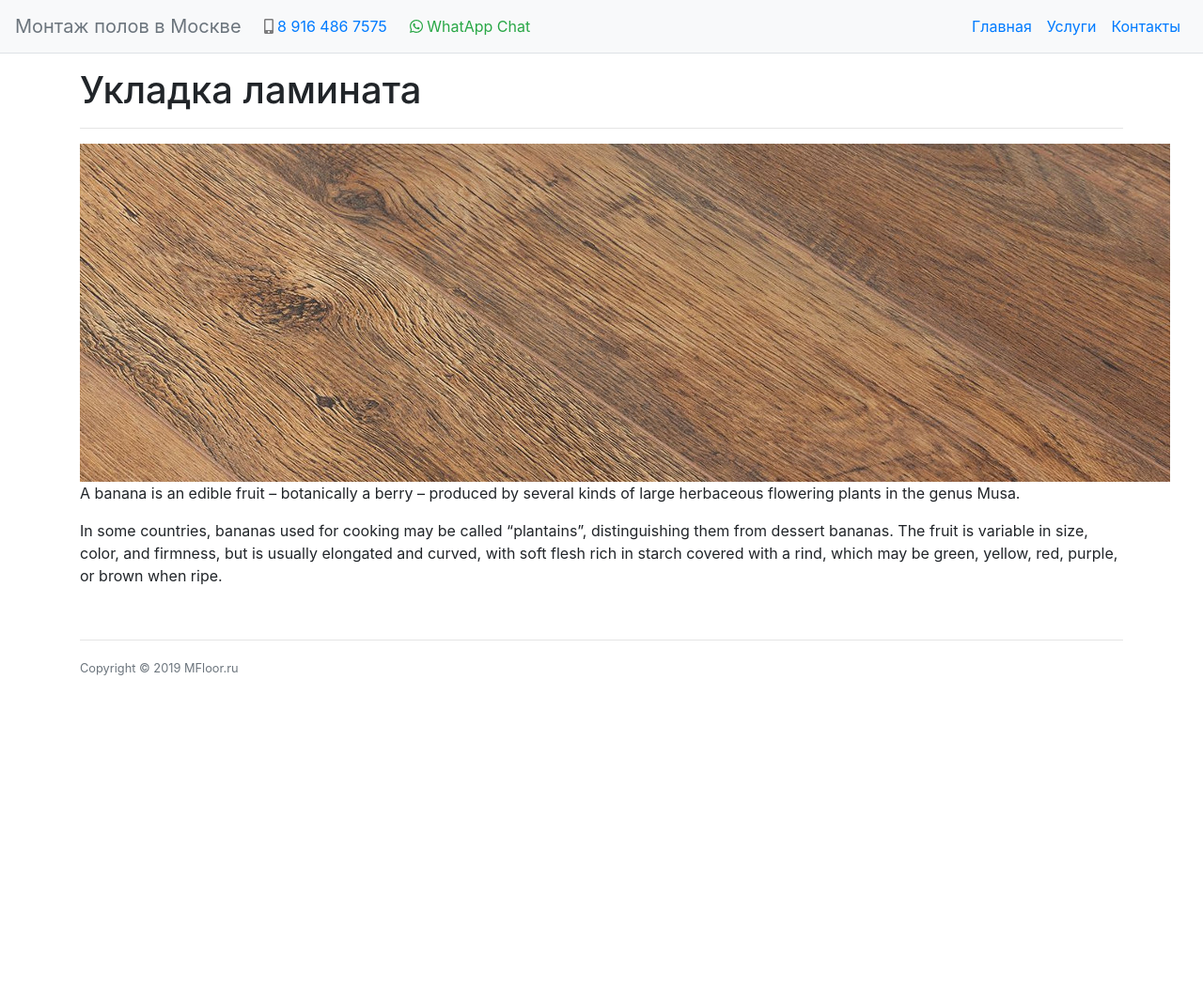
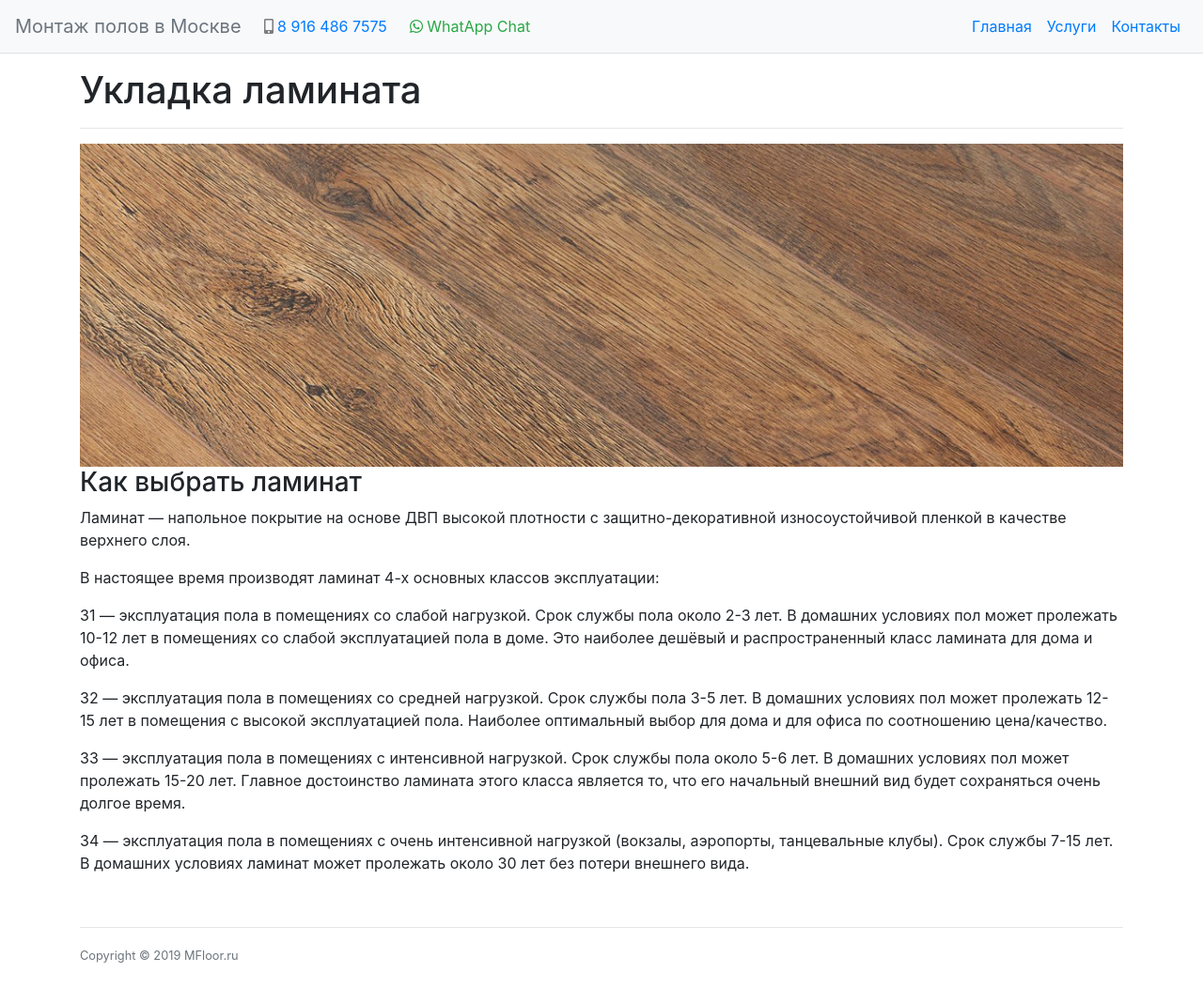
Before and after one commit to nskforward/MFloor, a Jekyll site: the page built from _articles/laminate.md, in a window 1280 px wide and 1052 px high. Shown: the whole window at 94% size. Built offline with Jekyll 4.4.1, drawn with Linux system fonts in a browser that asks for light colours.

Commit message:
Laminate page

```diff
--- a/_articles/laminate.md
+++ b/_articles/laminate.md
@@ -6,11 +6,17 @@ image: /assets/img/article/laminate2.jpg
 keywords: укладка, ламинат, стоимость, цена, москва, настил, монтаж, положить, работа, м2, метр, установка, расценки, кв м, Королёв
 description: Мы осуществляем работы по укладке ламината в Москве и Московской области по самым низким ценам с гарантией качества. Здесь вы можете ознакомиться с ценой за 1 м2
 ---
-A banana is an edible fruit – botanically a berry – produced by several kinds
-of large herbaceous flowering plants in the genus Musa.
 
-In some countries, bananas used for cooking may be called "plantains",
-distinguishing them from dessert bananas. The fruit is variable in size, color,
-and firmness, but is usually elongated and curved, with soft flesh rich in
-starch covered with a rind, which may be green, yellow, red, purple, or brown
-when ripe.
+### Как выбрать ламинат
+
+Ламинат — напольное покрытие на основе ДВП высокой плотности с защитно-декоративной износоустойчивой пленкой в качестве верхнего слоя.
+
+В настоящее время производят ламинат 4-х основных классов эксплуатации:
+
+31 — эксплуатация пола в помещениях со слабой нагрузкой. Срок службы пола около 2-3 лет. В домашних условиях пол может пролежать 10-12 лет в помещениях со слабой эксплуатацией пола в доме. Это наиболее дешёвый и распространенный класс ламината для дома и офиса.
+
+32 — эксплуатация пола в помещениях со средней нагрузкой. Срок службы пола 3-5 лет. В домашних условиях пол может пролежать 12-15 лет в помещения с высокой эксплуатацией пола. Наиболее оптимальный выбор для дома и для офиса по соотношению цена/качество.
+
+33 — эксплуатация пола в помещениях с интенсивной нагрузкой. Срок службы пола около 5-6 лет. В домашних условиях пол может пролежать 15-20 лет. Главное достоинство ламината этого класса является то, что его начальный внешний вид будет сохраняться очень долгое время.
+
+34 — эксплуатация пола в помещениях с очень интенсивной нагрузкой (вокзалы, аэропорты, танцевальные клубы). Срок службы 7-15 лет. В домашних условиях ламинат может пролежать около 30 лет без потери внешнего вида.
--- a/_layouts/article.html
+++ b/_layouts/article.html
@@ -3,8 +3,6 @@ layout: default
 ---
 <h1>{{ page.title }}</h1>
 <hr>
-<img src="{{ page.image }}" alt="{{ page.title }}">
+<img class="img-fluid" src="{{ page.image }}" alt="{{ page.title }}">
 <br>
-
-
 {{ content }}
```
